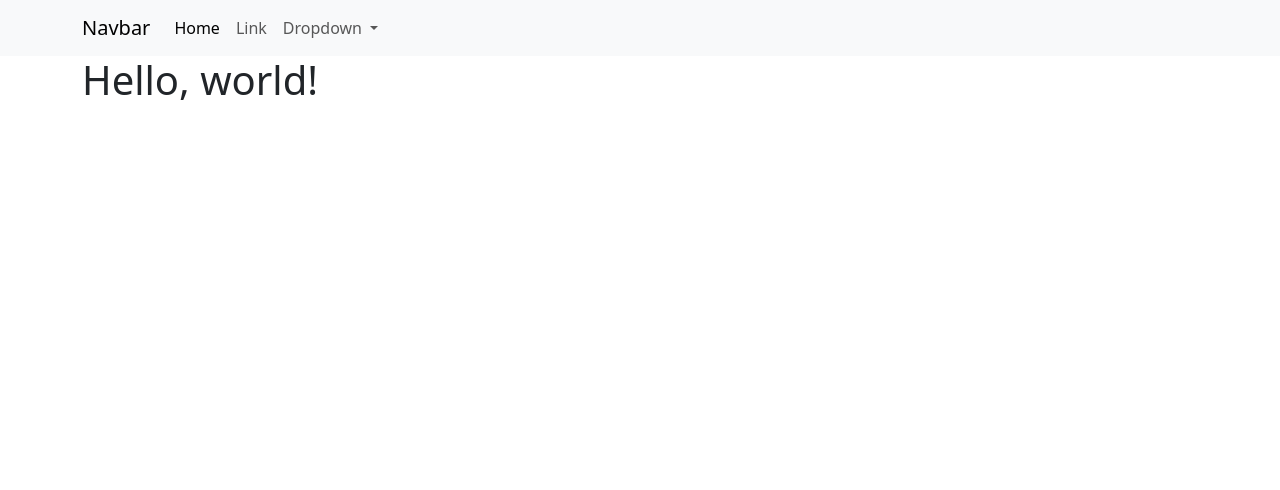
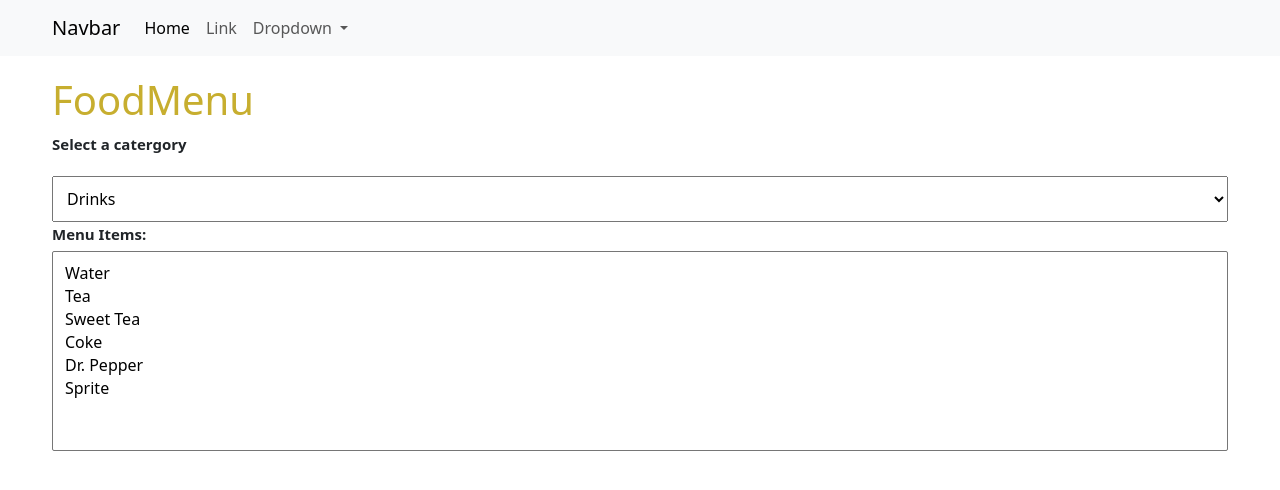
Before and after one commit to YearUpSpring2024/foodmenu, a plain HTML site: page index.html in a window 1280 px wide. Drawn offline with nearby package versions, Linux system fonts and the light colour scheme.

Commit message:
food Menu

```diff
--- a/css/site.css
+++ b/css/site.css
@@ -0,0 +1,31 @@
+.container {
+    max-width: 1200px;
+    margin: 0 auto;
+}
+
+main {
+    padding: 20px 0;
+}
+
+h1 {
+    color: #c7ae2f;
+}
+
+label {
+    font-weight: bold;
+    font-size: 15px;
+}
+
+select {
+    margin-top: 20px;
+    width: 100%;
+    padding: 10px;
+    justify-content: center;
+}
+
+select#menuItems {
+    margin-top: 5px;
+    width: 100%;
+    padding: 10px;
+    height: 200px;
+}
--- a/index.html
+++ b/index.html
@@ -1,22 +1,25 @@
-
 <!Doctype html>
 <html lang="en">
+
 <head>
   <meta charset="utf-8">
   <meta name="viewport" content="width=device-width, initial-scale=1">
   <title>Bootstrap demo</title>
-    <link href="https://cdn.jsdelivr.net/npm/bootstrap@5.3.3/dist/css/bootstrap.min.css" rel="stylesheet" integrity="sha384-QWTKZyjpPEjISv5WaRU9OFeRpok6YctnYmDr5pNlyT2bRjXh0JMhjY6hW+ALEwIH" crossorigin="anonymous">
+  <link href="https://cdn.jsdelivr.net/npm/bootstrap@5.3.3/dist/css/bootstrap.min.css" rel="stylesheet"
+    integrity="sha384-QWTKZyjpPEjISv5WaRU9OFeRpok6YctnYmDr5pNlyT2bRjXh0JMhjY6hW+ALEwIH" crossorigin="anonymous">
   <!-- css -->
   <link rel="stylesheet" href="./css/site.css">
 
 </head>
+
 <body>
 
   <header>
     <nav class="navbar navbar-expand-lg bg-body-tertiary">
       <div class="container">
         <a class="navbar-brand" href="#">Navbar</a>
-    <button class="navbar-toggler" type="button" data-bs-toggle="collapse" data-bs-target="#navbarSupportedContent" aria-controls="navbarSupportedContent" aria-expanded="false" aria-label="Toggle navigation">
+        <button class="navbar-toggler" type="button" data-bs-toggle="collapse" data-bs-target="#navbarSupportedContent"
+          aria-controls="navbarSupportedContent" aria-expanded="false" aria-label="Toggle navigation">
           <span class="navbar-toggler-icon"></span>
         </button>
         <div class="collapse navbar-collapse" id="navbarSupportedContent">
@@ -28,13 +31,16 @@
               <a class="nav-link" href="#">Link</a>
             </li>
             <li class="nav-item dropdown">
-          <a class="nav-link dropdown-toggle" href="#" role="button" data-bs-toggle="dropdown" aria-expanded="false">
+              <a class="nav-link dropdown-toggle" href="#" role="button" data-bs-toggle="dropdown"
+                aria-expanded="false">
                 Dropdown
               </a>
               <ul class="dropdown-menu">
                 <li><a class="dropdown-item" href="#">Action</a></li>
                 <li><a class="dropdown-item" href="#">Another action</a></li>
-            <li><hr class="dropdown-divider"></li>
+                <li>
+                  <hr class="dropdown-divider">
+                </li>
                 <li><a class="dropdown-item" href="#">Something else here</a></li>
               </ul>
             </li>
@@ -50,50 +56,24 @@
       </div>
     </nav>
   </header>
-
-
-
-    <main>
-        <div class="container">
-            <div class="row">
-                <div class="col">
-                      <h1>Hello, world!</h1>
-                </div>
-        </div>
-
-        <!-- second  -->
-            <div class="row">
-                <div class="col">
-
-                </div>
-            </div>
-        </div>
-
-
-
-
-
+  <main class="container">
+    <h1>FoodMenu</h1>
+    <label for="category">Select a catergory</label>
+    <select id="category" onchange="initializeMenuItem()">
+      <option value="drinks">Drinks </option>
+      <option value="entrees">Entrees </option>
+      <option value="desserts">Desserts </option>
+    </select>
+    <br>
+    <label for="menuItems">Menu Items: </label>
+    <select name="" id="menuItems" size="6"></select>
   </main>
-
-
-
   <footer></footer>
 
-
-
-
-
-
-
-
-
-
-
-
-
-
-
-    <script src="https://cdn.jsdelivr.net/npm/bootstrap@5.3.3/dist/js/bootstrap.bundle.min.js" integrity="sha384-YvpcrYf0tY3lHB60NNkmXc5s9fDVZLESaAA55NDzOxhy9GkcIdslK1eN7N6jIeHz" crossorigin="anonymous"></script>
+  <script src="https://cdn.jsdelivr.net/npm/bootstrap@5.3.3/dist/js/bootstrap.bundle.min.js"
+    integrity="sha384-YvpcrYf0tY3lHB60NNkmXc5s9fDVZLESaAA55NDzOxhy9GkcIdslK1eN7N6jIeHz"
+    crossorigin="anonymous"></script>
   <script src="scripts/site.js"></script>
 </body>
+
 </html>
--- a/scripts/site.js
+++ b/scripts/site.js
@@ -0,0 +1,24 @@
+"use strict";
+
+const menu = {
+    drinks: ["Water", "Tea", "Sweet Tea", "Coke", "Dr. Pepper", "Sprite"],
+    entrees: ["Hamburger w/ Fries", "Grilled Cheese w/ Tater Tots", "Grilled Chicken w/ Veggies", "Chicken Fried Steak w/ Mashed Potatoes", "Fried Shrimp w/ Coleslaw", "Veggie Plate"],
+    desserts: ["Cheesecake", "Chocolate Cake", "Snickerdoodle Cookie"]
+};
+
+initializeMenuItem()
+
+function initializeMenuItem() {
+
+    const categoryDropDown = document.getElementById("category").value;
+    const menuItemListBox = document.getElementById("menuItems");
+
+    menuItemListBox.innerHTML = "";
+    let menuofCategory = menu[categoryDropDown]
+
+    for (const item of menuofCategory) {
+        const option = document.createElement("option");
+        option.innerHTML = item;
+        menuItemListBox.appendChild(option);
+    }
+}
```
Lines whose indentation alone changed are shown as unchanged.
